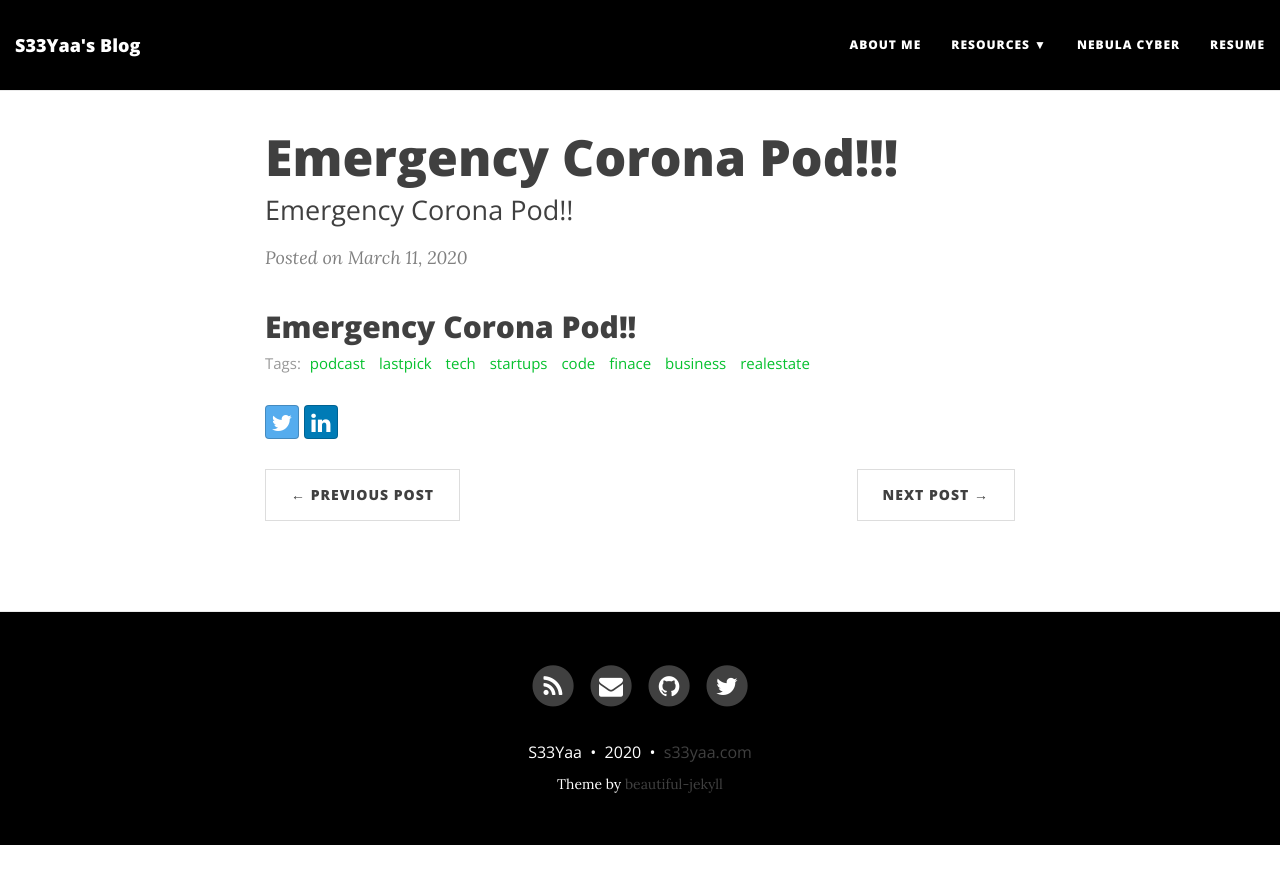
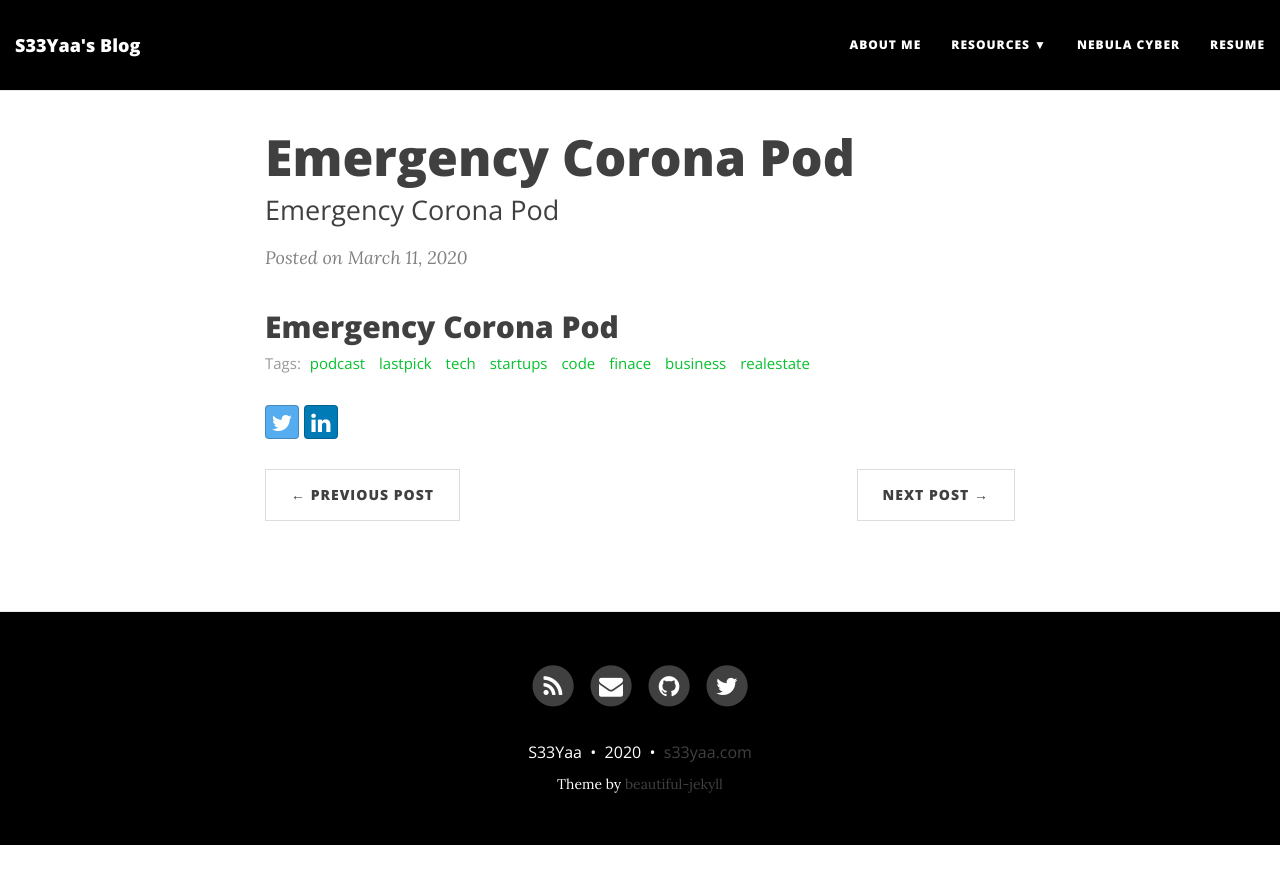
Before and after one commit to vevinkirk/vevinkirk.github.io, a Jekyll site: the page built from _posts/2020-03-11-Emergency-Corona-Pod.md, in a window 1280 px wide. Shown: the top 884 px of the page. Built offline with Jekyll 4.4.1, drawn with Linux system fonts in a browser that asks for light colours; nearby versions of some CDN libraries.

```diff
--- a/_posts/2020-03-11-Emergency-Corona-Pod.md
+++ b/_posts/2020-03-11-Emergency-Corona-Pod.md
@@ -1,6 +1,6 @@
 ---
 layout: post
-title: Emergency Corona Pod!!!
+title: Emergency Corona Pod
 date: 2020-03-11 21:21:00
 file: http://s3-us-west-2.amazonaws.com/kevinblogpictures/LastPickPodcastE8.mp3
 file_itunes: http://s3-us-west-2.amazonaws.com/kevinblogpictures/LastPickPodcastE8.m4a
@@ -11,9 +11,9 @@ length: "24472206"
 explicit: "yes"
 block: "no"
 toc: false
-subtitle: Emergency Corona Pod!!
+subtitle: Emergency Corona Pod
 tags: [podcast,lastpick,tech,startups,code,finace,business,realestate]
 comments: true
 ---
 
-## Emergency Corona Pod!!
+## Emergency Corona Pod
```
